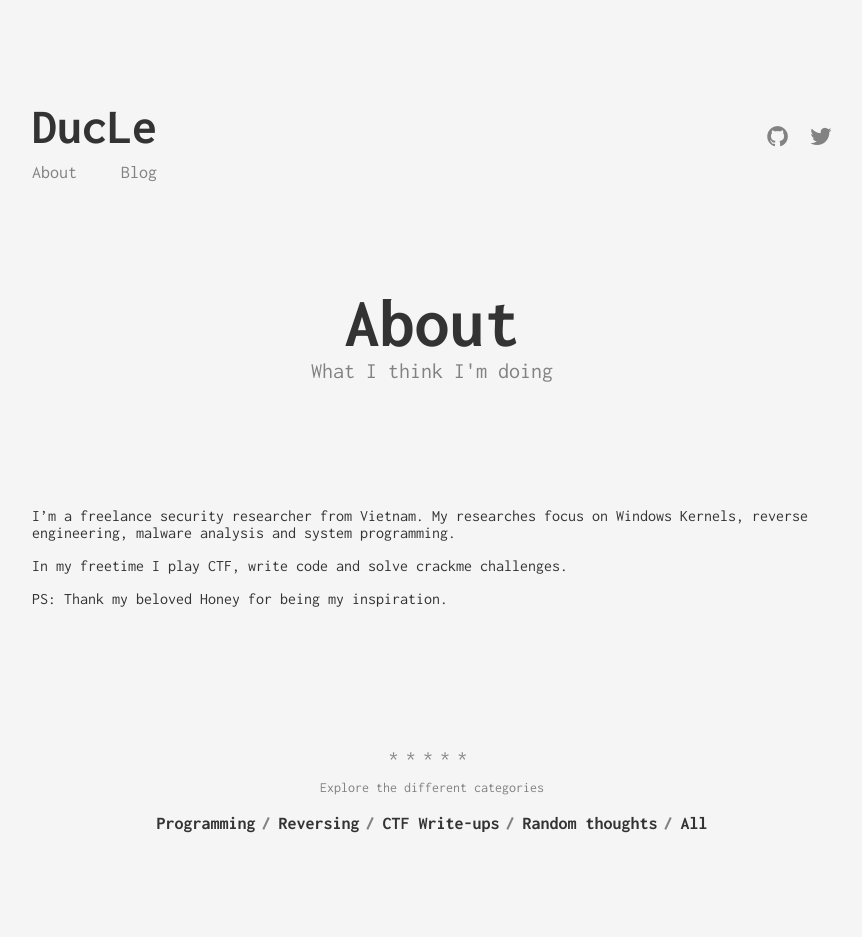
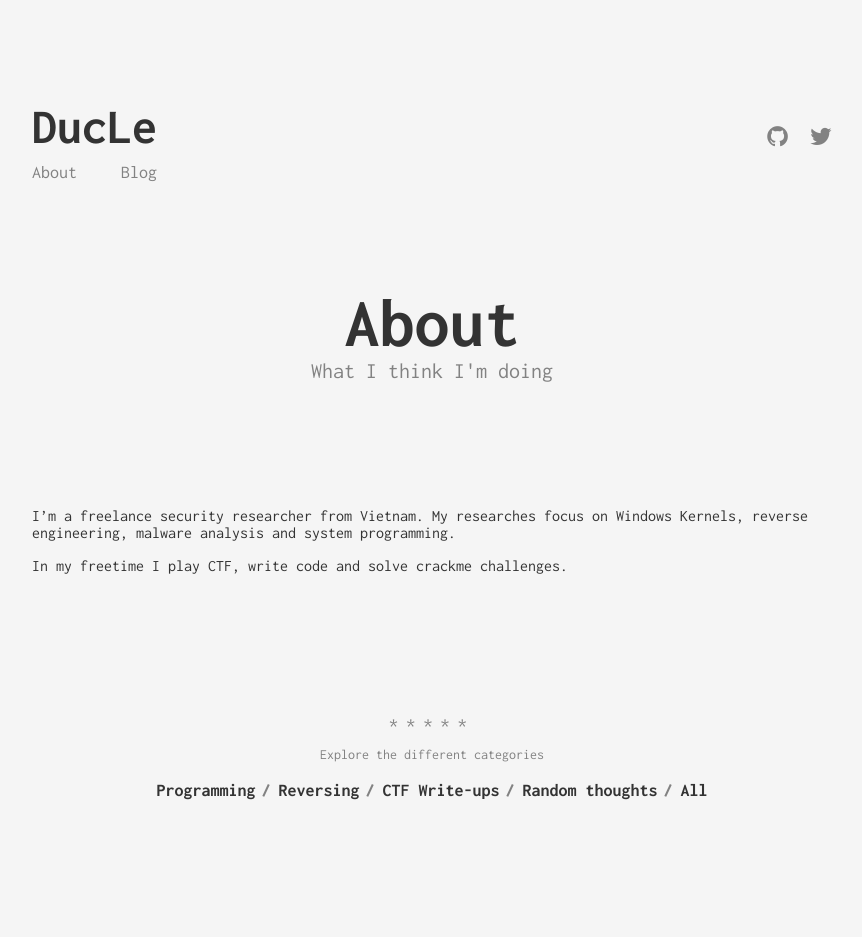
Before and after one commit to duc-le/duc-le.github.io, a Jekyll site: the page built from about.md, in a window 1280 px wide. Shown: the whole page, without its empty margins (208-1070 px from the left). Built offline with Jekyll 4.4.1, drawn with Linux system fonts in a browser that asks for light colours; after the commit the page ends 904 px from its top, so only the background shows below that.

Commit message:
Update about.md

```diff
--- a/about.md
+++ b/about.md
@@ -8,5 +8,3 @@ permalink: /about/
 I'm a freelance security researcher from Vietnam. My researches focus on Windows Kernels, reverse engineering, malware analysis and system programming.
 
 In my freetime I play CTF, write code and solve crackme challenges.
-
-PS: Thank my beloved Honey for being my inspiration.
```
